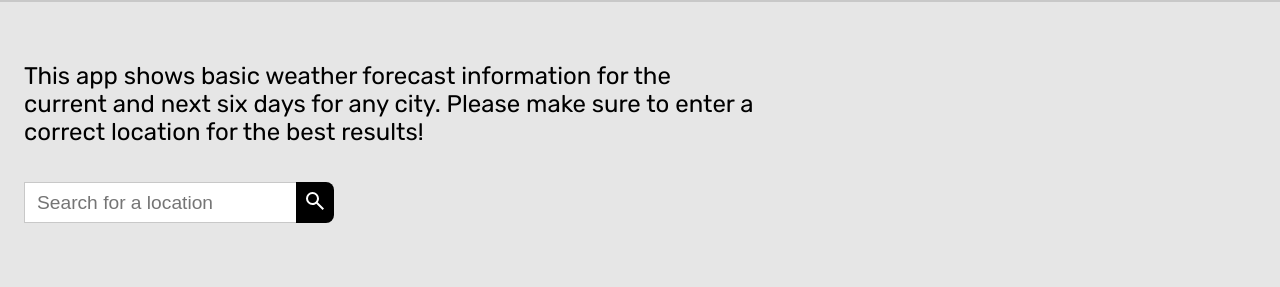
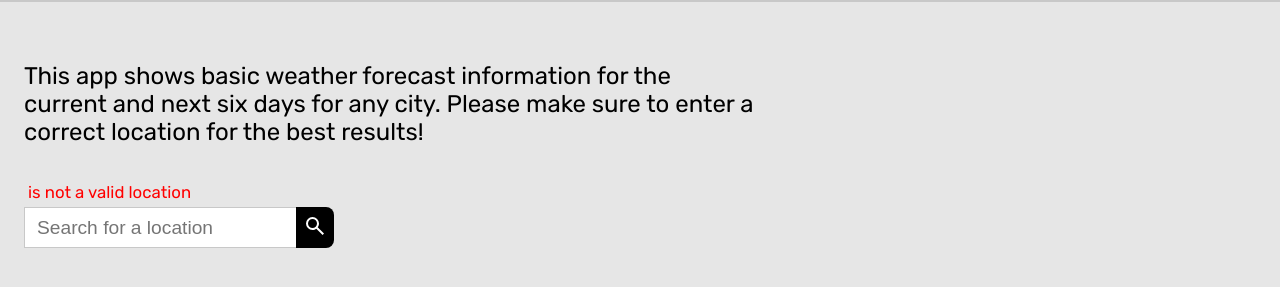
Before and after one commit to ebrahiemfrancis741/weather-app, a website built with webpack: page src/template.html in a window 1280 px wide. Both pictures are taken after a click on the button 315 px from the left and 305 px from the top of the page. Shown: the part 103-390 px from the top of the page. Built offline with nearby package versions, Linux system fonts and the light colour scheme; no server answers.

Commit message:
Add error handling for when user enters invalid location

```diff
--- a/src/styles.css
+++ b/src/styles.css
@@ -27,7 +27,14 @@ main {
   min-height: 100vh;
   padding: 24px;
 
-  >p.app-description{
+  > p.input-error {
+    margin-left: 4px;
+    color: red;
+    font-size: 0.7rem;
+    height: 25px;
+  }
+
+  > p.app-description {
     width: 48ch;
     margin: 36px 0;
   }
@@ -42,13 +49,13 @@ main {
       padding: 16px;
       background-color: white;
 
-      >img.weather-image{
+      > img.weather-image {
         width: 200px;
         height: 200px;
         border: 1px solid black;
       }
 
-      >div.weather-data{
+      > div.weather-data {
         align-self: center;
       }
     }
--- a/src/template.html
+++ b/src/template.html
@@ -15,11 +15,13 @@
         next six days for any city. Please make sure to enter a correct location
         for the best results!
       </p>
+      <p class="input-error"></p>
       <form id="formSearch">
         <input
           type="text"
           id="textLocation"
           placeholder="Search for a location"
+          required
         />
         <button type="button" id="btnSearch">
           <img src="./icons/search_24dp.svg" />
--- a/src/uiManager.js
+++ b/src/uiManager.js
@@ -5,9 +5,16 @@ function btnSearchEventHandler() {
   let btnSearch = document.querySelector("#btnSearch");
   let textLocation = document.querySelector("#textLocation");
   let weatherContainer = document.querySelector(".weather-container");
+  let inputError = document.querySelector(".input-error");
+
   btnSearch.addEventListener("click", async () => {
     try {
       let data = await getRequiredWeatherData(textLocation.value);
+      if (data == undefined) {
+        inputError.textContent = `${textLocation.value} is not a valid location`;
+      } else {
+        inputError.textContent = "";
+      }
       weatherContainer.replaceChildren();
       for (let i = 0; i < data.length; i++) {
         createWeatherElement(data[i]);
--- a/src/weather.js
+++ b/src/weather.js
@@ -19,6 +19,9 @@ async function getWeatherOfLocation(location) {
 */
 async function getRequiredWeatherData(location) {
   let data = await getWeatherOfLocation(location);
+  if(data == undefined){
+    return undefined;
+  }
   let requiredData = [];
   for (let i = 0; i < 7; i++) {
     requiredData.push({
```
